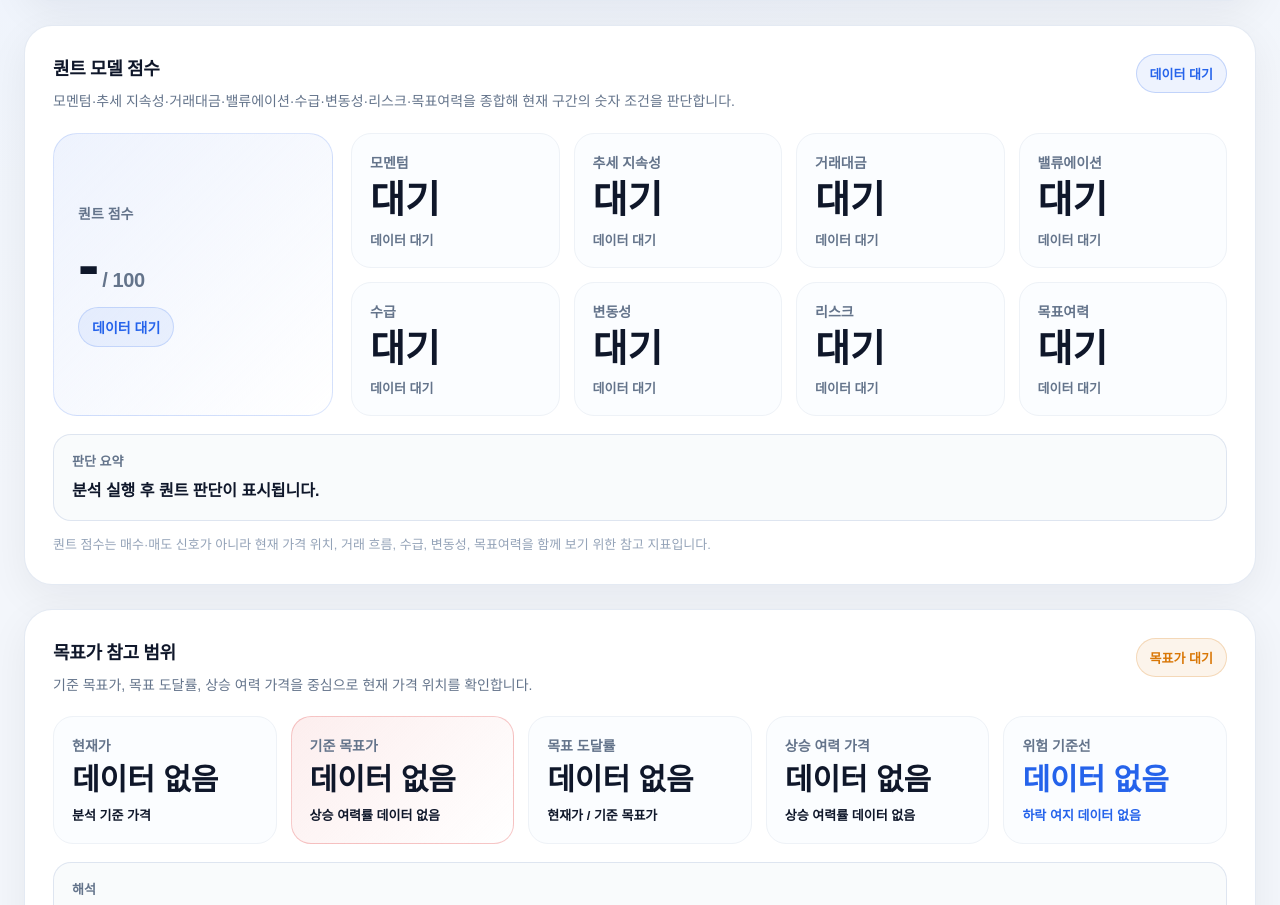
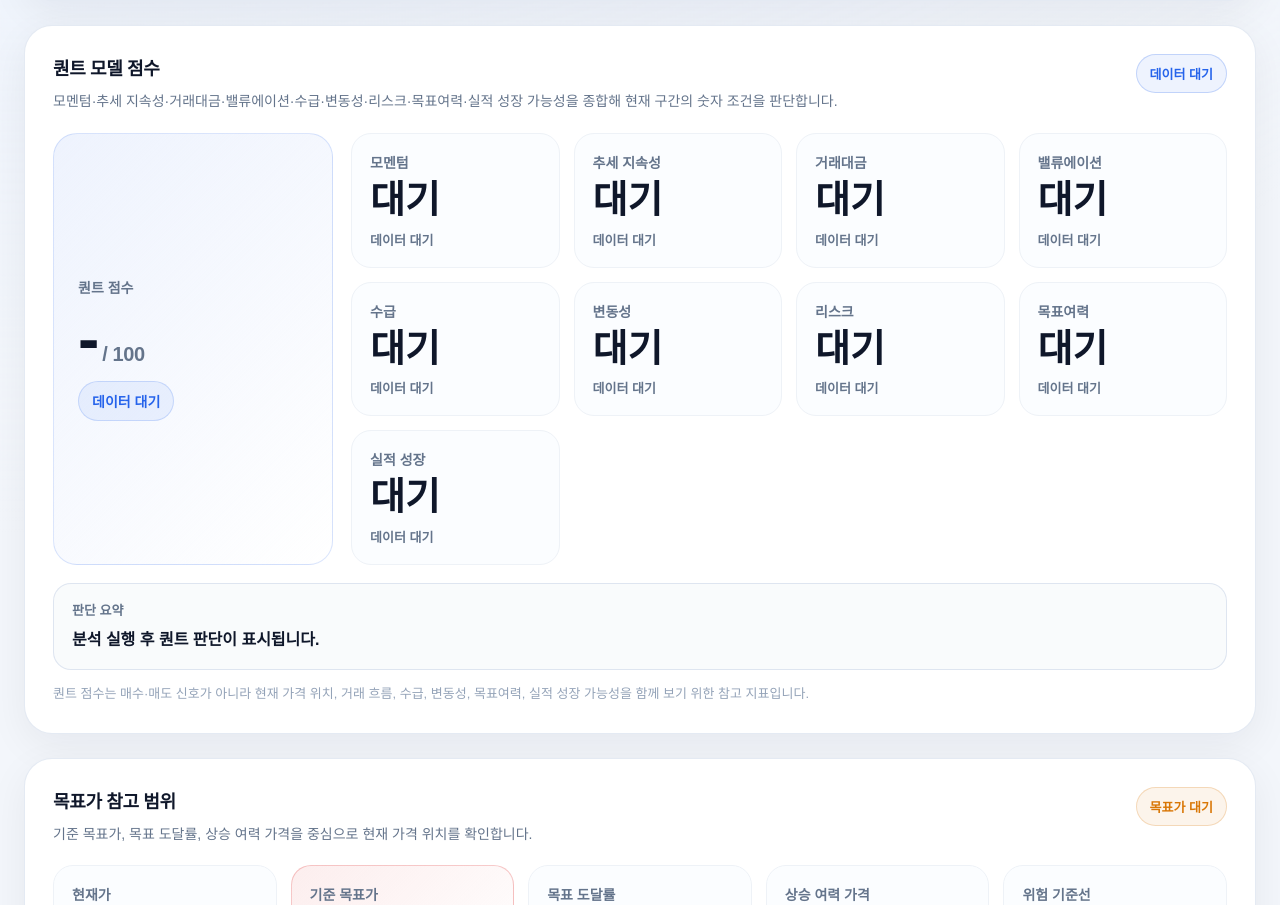
Before and after one commit to jkpark5298-alt/kospi-stock-pwa, a Next.js app: page / in a window 1280 px wide. Shown: the part 2079-2984 px from the top of the page. Built offline with nearby package versions, Linux system fonts and the light colour scheme.

Commit message:
Show earnings growth in quant score

```diff
--- a/components/analysis/QuantScoreSection.tsx
+++ b/components/analysis/QuantScoreSection.tsx
@@ -15,8 +15,8 @@ export default function QuantScoreSection({ quant }: Props) {
           <div>
             <SectionTitleSmall>퀀트 모델 점수</SectionTitleSmall>
             <p className="score-subtitle">
-              모멘텀·추세 지속성·거래대금·밸류에이션·수급·변동성·리스크·목표여력을
-              종합해 현재 구간의 숫자 조건을 판단합니다.
+              모멘텀·추세 지속성·거래대금·밸류에이션·수급·변동성·리스크·목표여력·실적
+              성장 가능성을 종합해 현재 구간의 숫자 조건을 판단합니다.
             </p>
           </div>
 
@@ -46,6 +46,7 @@ export default function QuantScoreSection({ quant }: Props) {
             <QuantPartCard title="변동성" part={getQuantPart(quant, "volatility")} />
             <QuantPartCard title="리스크" part={quant?.risk} />
             <QuantPartCard title="목표여력" part={quant?.target} />
+            <QuantPartCard title="실적 성장" part={getQuantPart(quant, "earningsGrowth")} />
           </div>
         </div>
 
@@ -58,7 +59,8 @@ export default function QuantScoreSection({ quant }: Props) {
 
         <p className="notice-text">
           퀀트 점수는 매수·매도 신호가 아니라 현재 가격 위치, 거래 흐름,
-          수급, 변동성, 목표여력을 함께 보기 위한 참고 지표입니다.
+          수급, 변동성, 목표여력, 실적 성장 가능성을 함께 보기 위한 참고
+          지표입니다.
         </p>
       </Card>
     </section>
@@ -72,7 +74,8 @@ function QuantPartCard({
   title: string;
   part?: QuantScorePart;
 }) {
-  const scoreText = part ? `${part.score} / ${part.maxScore}` : "대기";
+  const isWaiting = !part || part.maxScore === 0;
+  const scoreText = isWaiting ? "대기" : `${part.score} / ${part.maxScore}`;
   const labelText = part?.label || "데이터 대기";
 
   return (
```
